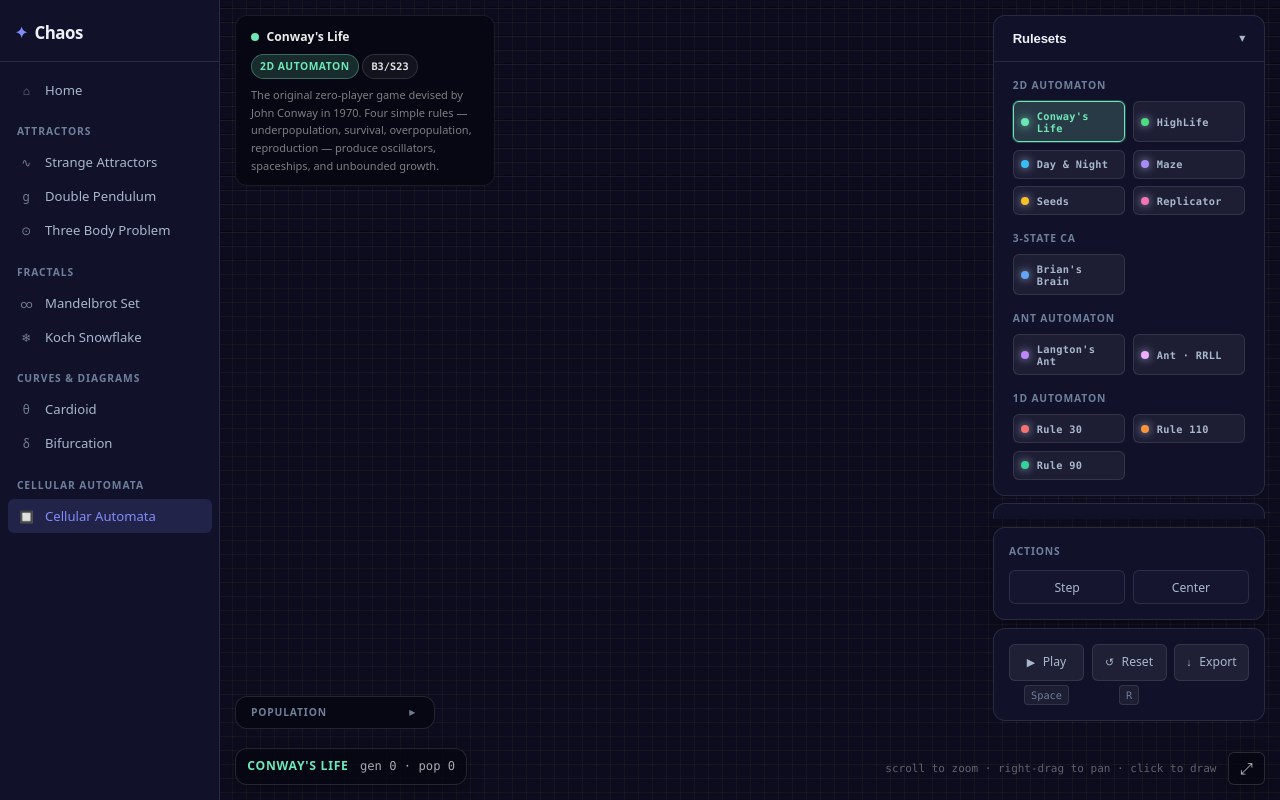
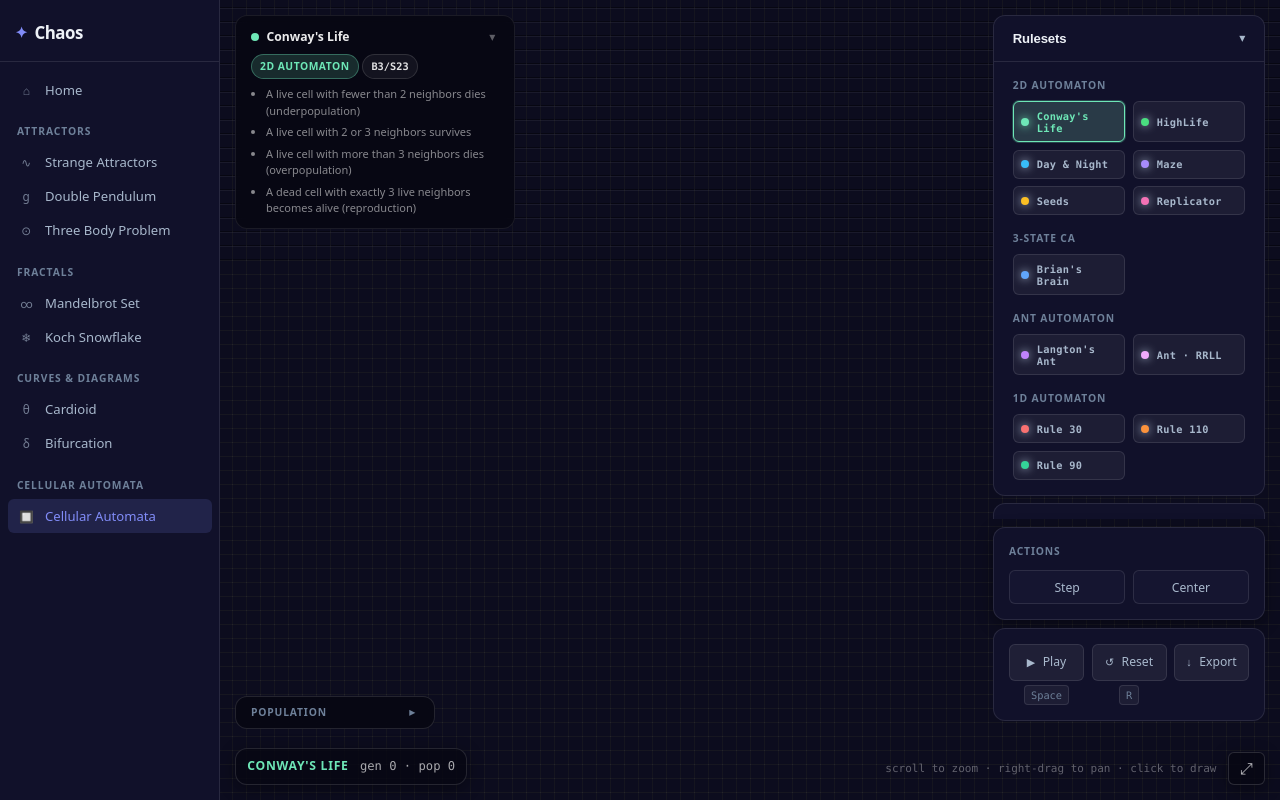
Before and after one commit to atleaarrestad/Chaos, a React (Vite) app: page /cellular-automata in a window 1280 px wide. Built offline with nearby package versions, Linux system fonts and the light colour scheme.

Commit message:
fix descriptions

```diff
--- a/src/pages/CellularAutomata/CellularAutomata.module.css
+++ b/src/pages/CellularAutomata/CellularAutomata.module.css
@@ -17,7 +17,7 @@
   display: block;
 }
 
-/* ─── Sidebar ───────────────────────────────────────────────────────────── */
+/* Sidebar */
 
 .sidebar {
   position: fixed;
@@ -52,7 +52,7 @@
   border-radius: var(--radius-full);
 }
 
-/* ─── Ruleset list ──────────────────────────────────────────────────────── */
+/* Ruleset list */
 
 .rulesetList {
   padding: var(--space-4) var(--space-5);
@@ -126,7 +126,7 @@
   letter-spacing: 0.03em;
 }
 
-/* ─── Info panel ────────────────────────────────────────────────────────── */
+/* Info panel */
 
 .infoPanel {
   padding: var(--space-4) var(--space-5);
@@ -173,13 +173,13 @@
   font-size: var(--text-sm);
 }
 
-/* ─── Info overlay (top-left canvas overlay) ────────────────────────────── */
+/* Info overlay (top-left canvas overlay) */
 
 .infoOverlay {
   position: absolute;
   top: var(--space-4);
   left: var(--space-4);
-  max-width: 260px;
+  max-width: 280px;
   padding: var(--space-3) var(--space-4);
   background: rgba(7, 7, 18, 0.82);
   backdrop-filter: blur(8px);
@@ -188,9 +188,29 @@
   display: flex;
   flex-direction: column;
   gap: var(--space-2);
-  pointer-events: none;
   z-index: 5;
 }
+
+.infoOverlayHeader {
+  display: flex;
+  align-items: center;
+  justify-content: space-between;
+  gap: var(--space-2);
+}
+
+.infoOverlayToggle {
+  background: none;
+  border: none;
+  color: rgba(255, 255, 255, 0.35);
+  cursor: pointer;
+  font-size: var(--text-sm);
+  padding: 0 var(--space-1);
+  line-height: 1;
+  flex-shrink: 0;
+  transition: color var(--ease-fast);
+}
+
+.infoOverlayToggle:hover { color: rgba(255, 255, 255, 0.75); }
 
 .infoOverlayName {
   display: flex;
@@ -214,14 +234,22 @@
   gap: var(--space-1);
 }
 
-.infoOverlayDesc {
+.infoOverlayRules {
   margin: 0;
-  font-size: 11px;
-  line-height: 1.6;
-  color: rgba(255, 255, 255, 0.48);
+  padding: 0 0 0 var(--space-4);
+  display: flex;
+  flex-direction: column;
+  gap: 5px;
 }
 
-/* ─── Age legend ────────────────────────────────────────────────────────── */
+.infoOverlayRule {
+  font-size: 11px;
+  line-height: 1.5;
+  color: rgba(255, 255, 255, 0.52);
+  font-family: var(--font-sans);
+}
+
+/* Age legend */
 
 .ageLegend {
   display: flex;
@@ -258,7 +286,7 @@
   color: var(--text-subtle);
 }
 
-/* ─── Presets ───────────────────────────────────────────────────────────── */
+/* Presets */
 
 .presetGrid {
   display: grid;
@@ -303,7 +331,7 @@
   font-family: var(--font-mono);
 }
 
-/* ─── Sidebar actions ───────────────────────────────────────────────────── */
+/* Sidebar actions */
 
 .sidebarActions {
   flex-shrink: 0;
@@ -361,7 +389,7 @@
   cursor: default;
 }
 
-/* ─── Population graph ──────────────────────────────────────────────────── */
+/* Population graph */
 
 .popPanel {
   position: absolute;
@@ -423,7 +451,7 @@
 
 .popSvg { display: block; }
 
-/* ─── HUD ───────────────────────────────────────────────────────────────── */
+/* HUD */
 
 .hud {
   position: absolute;
--- a/src/pages/CellularAutomata/CellularAutomata.tsx
+++ b/src/pages/CellularAutomata/CellularAutomata.tsx
@@ -5,8 +5,7 @@ import ExportDialog from '../../components/ExportDialog/ExportDialog';
 import { exportImage } from '../../lib/exportImage';
 import styles from './CellularAutomata.module.css';
 
-// ─── Constants ──────────────────────────────────────────────────────────────
-
+// Constants
 const COLS           = 300;
 const ROWS           = 200;
 const BG_HEX         = '#0c0c1e';
@@ -23,8 +22,7 @@ const MAX_CELL_PX    = 64;
 const MAX_AGE        = 64;
 const SPARK_LEN      = 150;
 
-// ─── Types ──────────────────────────────────────────────────────────────────
-
+// Types
 type SimType = '2d' | 'brain' | 'ant' | '1d';
 type Rgb     = [number, number, number];
 
@@ -33,6 +31,7 @@ interface RulesetDef {
   name: string;
   category: string;
   description: string;
+  rules: string[];
   notation?: string;
   simType: SimType;
   color: string;
@@ -60,15 +59,20 @@ interface SimState {
   offCtx: OffscreenCanvasRenderingContext2D;
 }
 
-// ─── Rulesets ────────────────────────────────────────────────────────────────
-
+// Rulesets
 const RULESETS = [
   {
     id: 'conway',
     name: "Conway's Life",
     category: '2D Automaton',
     description:
-      "The original zero-player game devised by John Conway in 1970. Four simple rules — underpopulation, survival, overpopulation, reproduction — produce oscillators, spaceships, and unbounded growth.",
+      "The original zero-player game devised by John Conway in 1970. Four simple rules (underpopulation, survival, overpopulation, reproduction) produce oscillators, spaceships, and unbounded growth.",
+    rules: [
+      'A live cell with fewer than 2 neighbors dies (underpopulation)',
+      'A live cell with 2 or 3 neighbors survives',
+      'A live cell with more than 3 neighbors dies (overpopulation)',
+      'A dead cell with exactly 3 live neighbors becomes alive (reproduction)',
+    ],
     simType: '2d',
     birth: [3],
     survive: [2, 3],
@@ -82,6 +86,12 @@ const RULESETS = [
     category: '2D Automaton',
     description:
       "Conway's rules plus birth at 6 neighbors. Contains a self-replicating pattern (the 'replicator') that spawns copies of itself.",
+    rules: [
+      'A live cell with fewer than 2 neighbors dies',
+      'A live cell with 2 or 3 neighbors survives',
+      'A live cell with more than 3 neighbors dies',
+      'A dead cell with 3 or 6 live neighbors becomes alive',
+    ],
     simType: '2d',
     birth: [3, 6],
     survive: [2, 3],
@@ -94,7 +104,12 @@ const RULESETS = [
     name: 'Day & Night',
     category: '2D Automaton',
     description:
-      'Symmetric rules — live and dead regions are interchangeable. Produces stable isolated islands with rich internal structure.',
+      'Symmetric rules: live and dead regions are interchangeable. Produces stable isolated islands with rich internal structure.',
+    rules: [
+      'Born with 3, 6, 7, or 8 live neighbors',
+      'Survives with 3, 4, 6, 7, or 8 live neighbors',
+      'Live and dead obey identical rules (symmetric)',
+    ],
     simType: '2d',
     birth: [3, 6, 7, 8],
     survive: [3, 4, 6, 7, 8],
@@ -108,6 +123,11 @@ const RULESETS = [
     category: '2D Automaton',
     description:
       'Cells are highly survivable and grow outward into winding corridors. Once a wall forms, it never dissolves.',
+    rules: [
+      'Born with exactly 3 live neighbors',
+      'Survives with 1, 2, 3, 4, or 5 live neighbors',
+      'Dies with 0 or 6+ live neighbors (walls never dissolve)',
+    ],
     simType: '2d',
     birth: [3],
     survive: [1, 2, 3, 4, 5],
@@ -120,7 +140,11 @@ const RULESETS = [
     name: 'Seeds',
     category: '2D Automaton',
     description:
-      'Nothing survives — but any dead cell with exactly 2 live neighbors springs to life. Produces explosive wave-like growth.',
+      'Nothing survives, but any dead cell with exactly 2 live neighbors springs to life. Produces explosive wave-like growth.',
+    rules: [
+      'Born with exactly 2 live neighbors',
+      'No cell ever survives to the next generation',
+    ],
     simType: '2d',
     birth: [2],
     survive: [],
@@ -135,6 +159,11 @@ const RULESETS = [
     category: '2D Automaton',
     description:
       'Odd-neighbor birth and survival rules cause every finite pattern to replicate itself, producing an infinite mosaic of copies.',
+    rules: [
+      'Born with 1, 3, 5, or 7 live neighbors',
+      'Survives with 1, 3, 5, or 7 live neighbors',
+      'Every finite pattern eventually replicates itself',
+    ],
     simType: '2d',
     birth: [1, 3, 5, 7],
     survive: [1, 3, 5, 7],
@@ -149,6 +178,11 @@ const RULESETS = [
     category: '3-State CA',
     description:
       'Cells cycle: dead → alive → dying → dead. Nearly every random initial condition produces gliders. A born cell needs exactly 2 alive neighbors.',
+    rules: [
+      'A dead cell with exactly 2 alive neighbors becomes alive',
+      'An alive cell becomes dying (refractory state)',
+      'A dying cell becomes dead',
+    ],
     simType: 'brain',
     color: '#60a5fa',
     notation: 'B2 / dying / dead',
@@ -160,6 +194,10 @@ const RULESETS = [
     category: 'Ant Automaton',
     description:
       "An ant traverses a grid: turn right on a white cell, turn left on black, then flip. From apparent chaos emerges a periodic 'highway' after ~10,000 steps.",
+    rules: [
+      'On a white cell: turn right 90°, flip to black, step forward',
+      'On a black cell: turn left 90°, flip to white, step forward',
+    ],
     simType: 'ant',
     antTurns: [1, -1],
     antStateColors: ['#0c0c1e', '#c084fc'],
@@ -171,6 +209,12 @@ const RULESETS = [
     category: 'Ant Automaton',
     description:
       '4-color Langton variant. Two right-turns then two left-turns produce intricate symmetric spirals and structured growth.',
+    rules: [
+      'Four cell states cycle: 0, 1, 2, 3',
+      'On state 0 or 1: turn right 90°',
+      'On state 2 or 3: turn left 90°',
+      'Cell advances to the next state on each visit',
+    ],
     simType: 'ant',
     antTurns: [1, 1, -1, -1],
     antStateColors: ['#0c0c1e', '#c084fc', '#818cf8', '#60a5fa'],
@@ -182,6 +226,11 @@ const RULESETS = [
     category: '1D Automaton',
     description:
       "Wolfram's famously chaotic 1D automaton. The center column passes all randomness tests and was used as Mathematica's built-in random number generator.",
+    rules: [
+      '111→0  110→0  101→0  100→1',
+      '011→1  010→1  001→1  000→0',
+      'New cell = XOR(left, center OR right)',
+    ],
     simType: '1d',
     rule: 30,
     color: '#f87171',
@@ -193,7 +242,12 @@ const RULESETS = [
     name: 'Rule 110',
     category: '1D Automaton',
     description:
-      'Proven Turing complete — capable of universal computation. Complex glider-like structures emerge, collide, and interact.',
+      'Proven Turing complete, capable of universal computation. Complex glider-like structures emerge, collide, and interact.',
+    rules: [
+      '111→0  110→1  101→1  100→0',
+      '011→1  010→1  001→1  000→0',
+      'Turing-complete: can simulate any computation',
+    ],
     simType: '1d',
     rule: 110,
     color: '#fb923c',
@@ -206,6 +260,11 @@ const RULESETS = [
     category: '1D Automaton',
     description:
       "Generates a perfect Sierpiński triangle from a single active cell. Equivalent to Pascal's triangle modulo 2.",
+    rules: [
+      '111→0  110→1  101→0  100→1',
+      '011→1  010→0  001→1  000→0',
+      'New cell = left XOR right (Pascal\'s triangle mod 2)',
+    ],
     simType: '1d',
     rule: 90,
     color: '#34d399',
@@ -227,8 +286,7 @@ const RULESET_GROUPS = Array.from(
   ([category, rulesets]) => ({ category, rulesets }),
 );
 
-// ─── Presets ──────────────────────────────────────────────────────────────────
-
+// Presets
 interface Preset { label: string; sub: string; cells: [number, number][]; }
 
 const PRESETS_BY_RULESET: Record<string, Preset[]> = {
@@ -361,8 +419,7 @@ const PRESETS_BY_RULESET: Record<string, Preset[]> = {
   ],
 };
 
-// ─── Helpers ─────────────────────────────────────────────────────────────────
-
+// Helpers
 const BG_RGB: Rgb = hexToRgb(BG_HEX);
 
 function wrap(value: number, max: number) {
@@ -391,10 +448,10 @@ function makeAgeColors(hexColor: string): [string, string, string, string] {
   const white: Rgb  = [248, 254, 252];
   const toRgb = ([r, g, b]: Rgb) => `rgb(${r},${g},${b})`;
   return [
-    toRgb(mixRgb(white, accent, 0.80)),   // newborn  — near-white
-    toRgb(mixRgb(white, accent, 0.45)),   // young    — lighter
-    hexColor,                               // mature   — full accent
-    toRgb(mixRgb(accent, BG_RGB, 0.60)),  // old      — darker
+    toRgb(mixRgb(white, accent, 0.80)),   // newborn : near-white
+    toRgb(mixRgb(white, accent, 0.45)),   // young   : lighter
+    hexColor,                               // mature  : full accent
+    toRgb(mixRgb(accent, BG_RGB, 0.60)),  // old     : darker
   ];
 }
 
@@ -411,8 +468,7 @@ function countPop(grid: Uint8Array): number {
   return n;
 }
 
-// ─── SimState ────────────────────────────────────────────────────────────────
-
+// SimState
 function createSimState(): SimState {
   const offscreen = new OffscreenCanvas(COLS, ROWS);
   const offCtx = offscreen.getContext('2d', { alpha: false })!;
@@ -438,8 +494,7 @@ function recreateOffscreen(sim: SimState) {
   sim.offCtx    = offCtx;
 }
 
-// ─── Init ────────────────────────────────────────────────────────────────────
-
+// Init
 function initRandom(density: number): Uint8Array {
   const grid = new Uint8Array(COLS * ROWS);
   for (let i = 0; i < grid.length; i++) grid[i] = Math.random() < density ? 1 : 0;
@@ -504,8 +559,7 @@ function buildFromPreset(cells: [number, number][]): Pick<SimState, 'grid' | 'ag
   return { grid, ageGrid };
 }
 
-// ─── Step ────────────────────────────────────────────────────────────────────
-
+// Step
 function step2D(
   grid: Uint8Array,
   ageGrid: Uint16Array,
@@ -574,8 +628,7 @@ function step1D(row: Uint8Array, rule: number): Uint8Array {
   return next;
 }
 
-// ─── Render ──────────────────────────────────────────────────────────────────
-
+// Render
 /** Viewport render for 2D / brain / ant rules */
 function renderViewport(
   canvas: HTMLCanvasElement,
@@ -726,8 +779,7 @@ function render1D(canvas: HTMLCanvasElement, sim: SimState, ruleset: RulesetDef)
   ctx.drawImage(sim.offscreen, 0, 0, canvas.width, canvas.height);
 }
 
-// ─── Component ────────────────────────────────────────────────────────────────
-
+// Component
 export default function CellularAutomata() {
   const containerRef   = useRef<HTMLDivElement>(null);
   const canvasRef      = useRef<HTMLCanvasElement>(null);
@@ -763,6 +815,7 @@ export default function CellularAutomata() {
   const [showGraph,    setShowGraph]    = useState(false);
   const [activePreset, setActivePreset] = useState(-1);
   const [showExport,   setShowExport]   = useState(false);
+  const [infoCollapsed, setInfoCollapsed] = useState(false);
 
   const activeRule    = RULESET_MAP.get(activeRuleId) ?? (RULESETS[0] as RulesetDef);
   const is1D          = activeRule.simType === '1d';
@@ -777,8 +830,7 @@ export default function CellularAutomata() {
 
   useEffect(() => { ageColorRef.current = ageColor; }, [ageColor]);
 
-  // ─── Draw ─────────────────────────────────────────────────────────────────
-
+  // Draw
   const drawFrame = useCallback(() => {
     const canvas  = canvasRef.current;
     const sim     = simRef.current;
@@ -797,8 +849,7 @@ export default function CellularAutomata() {
     }
   }, []);
 
-  // ─── Step ─────────────────────────────────────────────────────────────────
-
+  // Step
   const stepSimulation = useCallback((steps: number) => {
     const sim     = simRef.current;
     const ruleset = activeRuleRef.current;
@@ -831,8 +882,7 @@ export default function CellularAutomata() {
     }
   }, []);
 
-  // ─── RAF loop ─────────────────────────────────────────────────────────────
-
+  // RAF loop
   const stopLoop = useCallback(() => {
     if (rafRef.current) { cancelAnimationFrame(rafRef.current); rafRef.current = 0; }
   }, []);
@@ -851,8 +901,7 @@ export default function CellularAutomata() {
     rafRef.current = requestAnimationFrame(frame);
   }, [drawFrame, stepSimulation]);
 
-  // ─── Init helpers ─────────────────────────────────────────────────────────
-
+  // Init helpers
   const centerViewport = useCallback((ruleset: RulesetDef) => {
     const canvas = canvasRef.current;
     const w = canvas ? canvas.getBoundingClientRect().width  : 800;
@@ -879,8 +928,7 @@ export default function CellularAutomata() {
     if (wasRunning) startLoop();
   }, [drawFrame, startLoop, stopLoop, centerViewport]);
 
-  // ─── Handlers ─────────────────────────────────────────────────────────────
-
+  // Handlers
   const handleRulesetSelect = useCallback((ruleset: RulesetDef) => {
     const nextDelay = ruleset.defaultDelay ?? 0;
     delayRef.current = nextDelay;
@@ -939,16 +987,14 @@ export default function CellularAutomata() {
     };
   }, []);
 
-  // ─── Running effect ────────────────────────────────────────────────────────
-
+  // Running effect
   useEffect(() => {
     runningRef.current = running;
     if (running) startLoop();
     else { stopLoop(); drawFrame(); }
   }, [running, startLoop, stopLoop, drawFrame]);
 
-  // ─── Resize observer ──────────────────────────────────────────────────────
-
+  // Resize observer
   useEffect(() => {
     const container = containerRef.current;
     const canvas    = canvasRef.current;
@@ -981,16 +1027,14 @@ export default function CellularAutomata() {
     return () => obs.disconnect();
   }, [drawFrame]);
 
-  // ─── Bootstrap ────────────────────────────────────────────────────────────
-
+  // Bootstrap
   useEffect(() => {
     initSim(activeRuleRef.current, 'reset');
     return () => stopLoop();
     // eslint-disable-next-line react-hooks/exhaustive-deps
   }, []);
 
-  // ─── Wheel zoom ───────────────────────────────────────────────────────────
-
+  // Wheel zoom
   useEffect(() => {
     const canvas = canvasRef.current;
     if (!canvas) return;
@@ -1012,8 +1056,7 @@ export default function CellularAutomata() {
     return () => canvas.removeEventListener('wheel', onWheel);
   }, [drawFrame]);
 
-  // ─── Pointer: paint (left) / pan (right/middle/any for non-paintable) ─────
-
+  // Pointer: paint (left) / pan (right/middle/any for non-paintable)
   const getCellAt = useCallback((clientX: number, clientY: number): [number, number] => {
     const canvas = canvasRef.current!;
     const rect   = canvas.getBoundingClientRect();
@@ -1074,8 +1117,7 @@ export default function CellularAutomata() {
 
   const onContextMenu = useCallback((e: React.MouseEvent) => e.preventDefault(), []);
 
-  // ─── Keyboard shortcuts ───────────────────────────────────────────────────
-
+  // Keyboard shortcuts
   useEffect(() => {
     const onKeyDown = (e: KeyboardEvent) => {
       if (e.target instanceof HTMLInputElement || e.target instanceof HTMLTextAreaElement || e.target instanceof HTMLSelectElement) return;
@@ -1090,8 +1132,7 @@ export default function CellularAutomata() {
   const groupedRulesets = useMemo(() => RULESET_GROUPS, []);
   const ageColors       = useMemo(() => makeAgeColors(activeRule.color), [activeRule.color]);
 
-  // ─── JSX ──────────────────────────────────────────────────────────────────
-
+  // JSX
   return (
     <div
       ref={containerRef}
@@ -1109,20 +1150,37 @@ export default function CellularAutomata() {
         onContextMenu={onContextMenu}
       />
 
-      {/* ── Info overlay ── */}
+      {/* Info overlay */}
       <div className={styles.infoOverlay}>
+        <div className={styles.infoOverlayHeader}>
           <div className={styles.infoOverlayName}>
             <span className={styles.infoOverlayDot} style={{ backgroundColor: activeRule.color }} />
             {activeRule.name}
           </div>
+          <button
+            className={styles.infoOverlayToggle}
+            onClick={() => setInfoCollapsed(v => !v)}
+            aria-label={infoCollapsed ? 'Expand' : 'Collapse'}
+          >
+            {infoCollapsed ? '▸' : '▾'}
+          </button>
+        </div>
+        {!infoCollapsed && (
+          <>
             <div className={styles.infoOverlayMeta}>
               <span className={styles.categoryBadge}>{activeRule.category}</span>
               {activeRule.notation && <span className={styles.notationBadge}>{activeRule.notation}</span>}
             </div>
-        <p className={styles.infoOverlayDesc}>{activeRule.description}</p>
+            <ul className={styles.infoOverlayRules}>
+              {activeRule.rules.map((rule, i) => (
+                <li key={i} className={styles.infoOverlayRule}>{rule}</li>
+              ))}
+            </ul>
+          </>
+        )}
       </div>
 
-      {/* ── Sidebar ── */}
+      {/* Sidebar */}
       <div className={styles.sidebar}>
         <div className={styles.sidebarPanels}>
 
@@ -1220,7 +1278,7 @@ export default function CellularAutomata() {
         </div>
       </div>
 
-      {/* ── Population graph ── */}
+      {/* Population graph */}
       {showPop && (
         <div className={styles.popPanel}>
           <div className={[styles.popPanelHeader, !showGraph ? styles.popPanelHeaderCollapsed : ''].join(' ')}>
@@ -1272,7 +1330,7 @@ export default function CellularAutomata() {
         </div>
       )}
 
-      {/* ── Export dialog ── */}
+      {/* Export dialog */}
       {showExport && (
         <ExportDialog
           onClose={() => setShowExport(false)}
@@ -1283,7 +1341,7 @@ export default function CellularAutomata() {
         />
       )}
 
-      {/* ── HUD ── */}
+      {/* HUD */}
       <div className={styles.hud}>
         <div className={styles.hudLeft}>
           <span className={styles.hudTitle} style={{ color: activeRule.color }}>{activeRule.name}</span>
```
Lines whose indentation alone changed are shown as unchanged.
